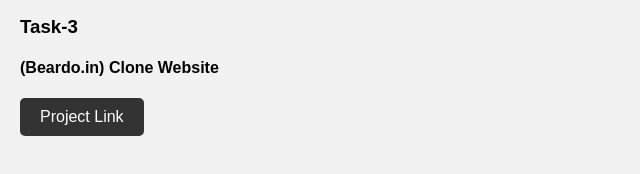
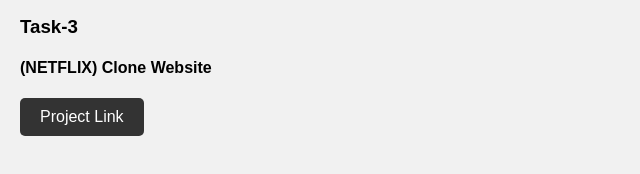
Before and after one commit to Lakshayjain6/OCTANET_JULY, a plain HTML site: page index.html in a window 1280 px wide. Shown: the part 438-612 px from the top of the page, 0-640 px from the left. Drawn offline with Linux system fonts and the light colour scheme.

Commit message:
Update index.html

```diff
--- a/index.html
+++ b/index.html
@@ -58,7 +58,7 @@
     <a href="https://lakshayjain6.github.io/OCTANET_JULY/task-2" class="project-link">Project Link</a>
   </div>
    <h3>Task-3</h3>
-    <h4>(Beardo.in) Clone Website</h4>
+    <h4>(NETFLIX) Clone Website</h4>
     <a href="https://lakshayjain6.github.io/OCTANET_JULY/Clone-task-3/" class="project-link">Project Link</a>
   </div>
 </body>
```
